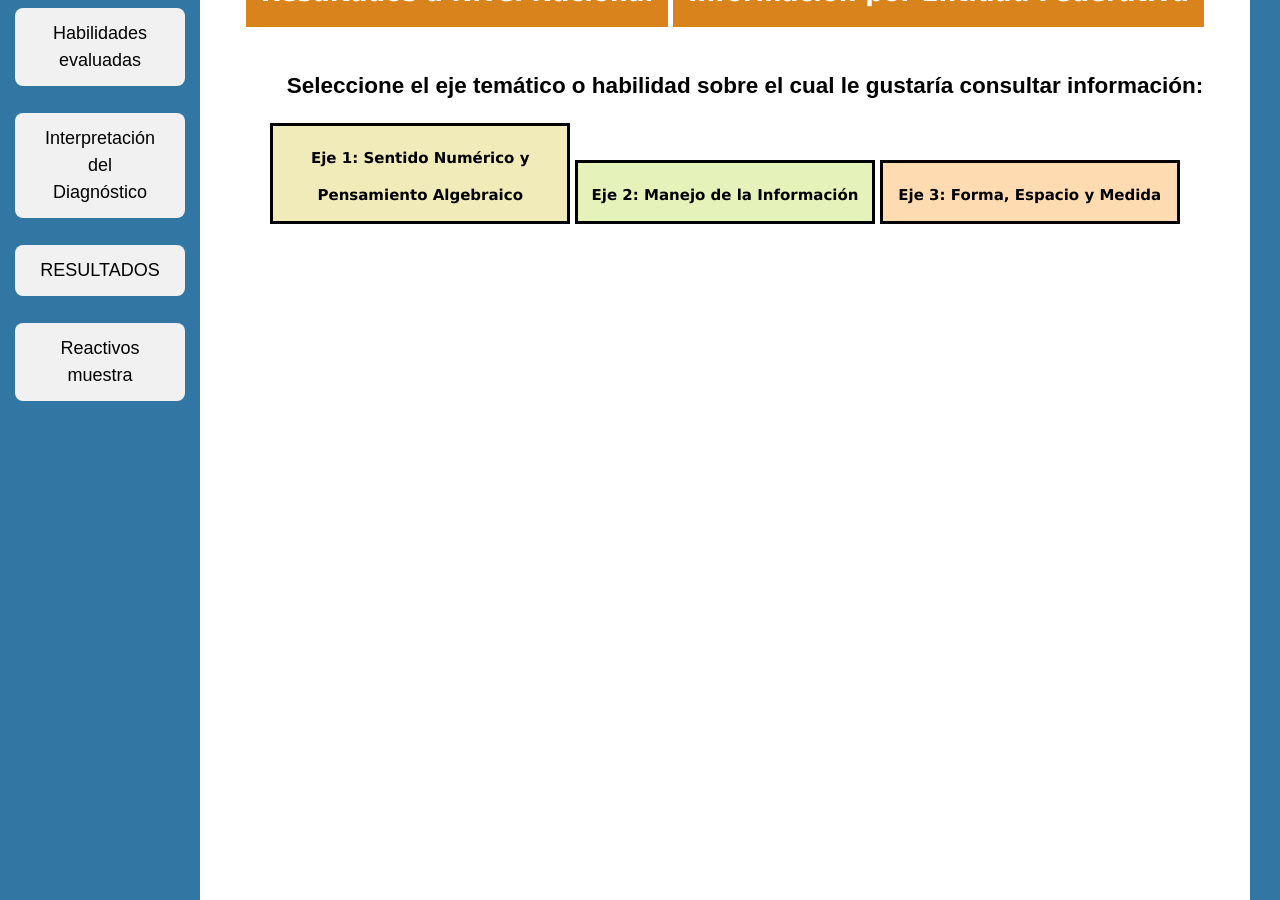
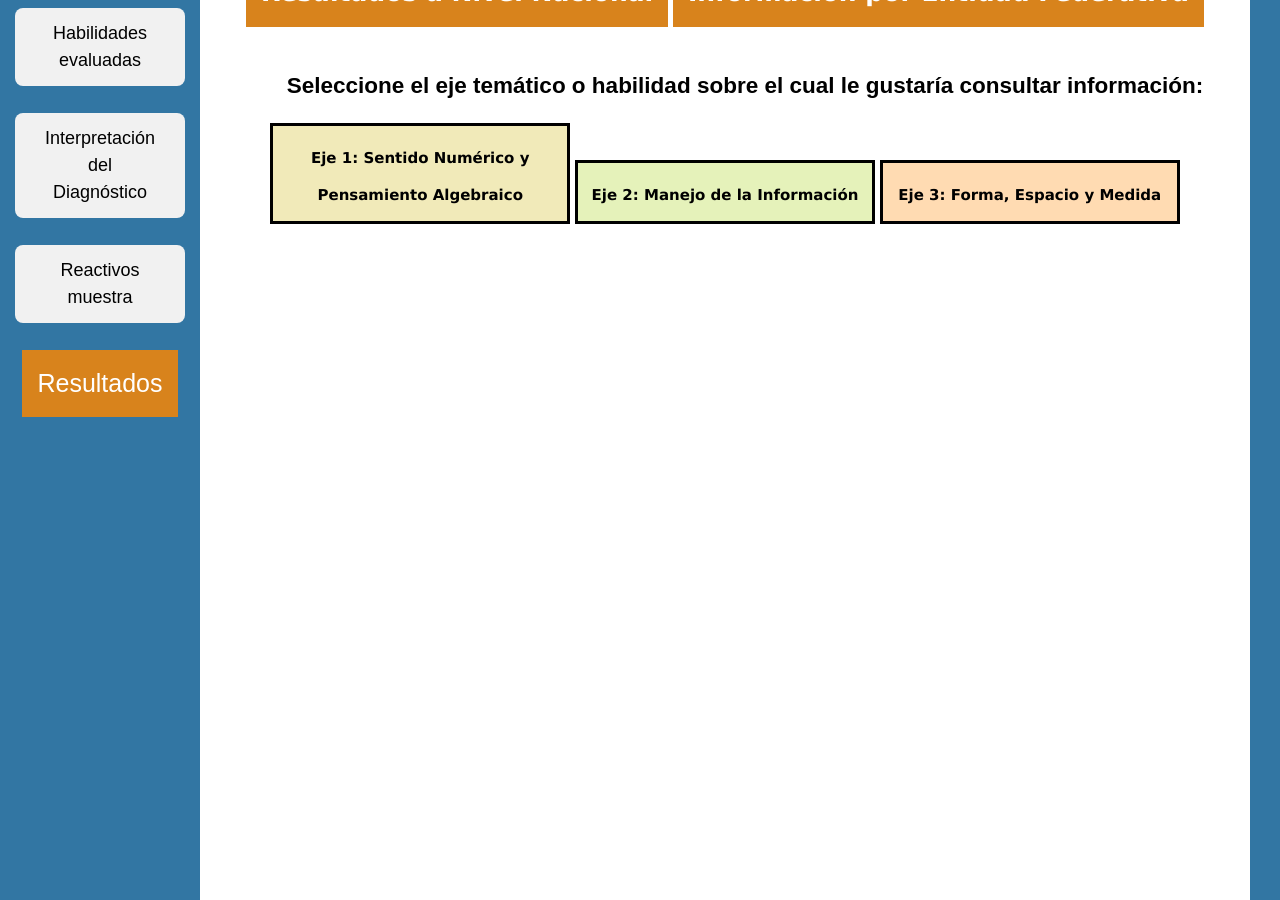
Before and after one commit to rimedie/rimedie.github.io, a Jekyll site: the page built from PLANEA-ELSEN_2015/Heatmaps.html, in a window 1280 px wide and 900 px high, scrolled down 546 px. Built offline with Jekyll 4.4.1, drawn with Linux system fonts in a browser that asks for light colours.

Commit message:
Update 1_MapasCalor.html

```diff
--- a/_layouts/1_MapasCalor.html
+++ b/_layouts/1_MapasCalor.html
@@ -256,7 +256,7 @@
 
 <nav>
   <ul>
-	  <center>
+	   <center>
 	 <li><a href="/1_Infografía.html" class="w3-block w3-light-grey w3-hover-lime w3-padding-large w3-round-large" style="width:100%"> Propósito</a></li>
  	  <br>
 	  <li><a href="/1_InfogDetalles.html" class="w3-block w3-round-large w3-light-grey w3-hover-lime w3-padding-large" style="width:100%">¿Cómo se llevó a cabo?</a></li>
@@ -265,11 +265,16 @@
  	<br>
 	  <li><a href="/PLANEA-ELSEN_2015/1_Interpretación.html" class="w3-block w3-round-large w3-light-grey w3-hover-lime w3-padding-large" style="width:100%">Interpretación del Diagnóstico</a></li>
  	<br>
-          <li><a href="/PLANEA-ELSEN_2015/Resultados_Nacionales.html" class="w3-block w3-round-large w3-padding-large w3-light-grey w3-hover-lime" style="width:100%">RESULTADOS</a></li>
+	 <li><a href="/PLANEA-ELSEN_2015/Reactivos_Muestra.html" class="w3-block w3-round-large w3-light-grey w3-hover-lime w3-padding-large" style="width:100%">Reactivos muestra</a></li>
         <br>
-  		<li><a href="/PLANEA-ELSEN_2015/Reactivos_Muestra.html" class="w3-block w3-round-large w3-light-grey w3-hover-lime w3-padding-large" style="width:100%">Reactivos muestra</a></li>
- 	<br>
-	  </center>
+	<div class="dropdown">
+  <button class="dropbtn" style="border-radius: 0px"><a href="/PLANEA-ELSEN_2015/Resultados_Nacionales.html" style="color:white;text-decoration: none;">Resultados</a></button>
+    <div class="dropdown-content" style="  width: 200px;">
+    <a href="/PLANEA-ELSEN_2015/Resultados_Nacionales.html" class="no-drop">Nacionales</a>
+    <a href="/PLANEA-ELSEN_2015/porRegion.html" class="no-drop">Por Entidad Federativa</a>
+    <a href="/PLANEA-ELSEN_2015/Heatmaps.html" class="no-drop">Por Habilidad</a>
+  </div>
+ 	 </center>
   </ul>
 </nav>
 
```
